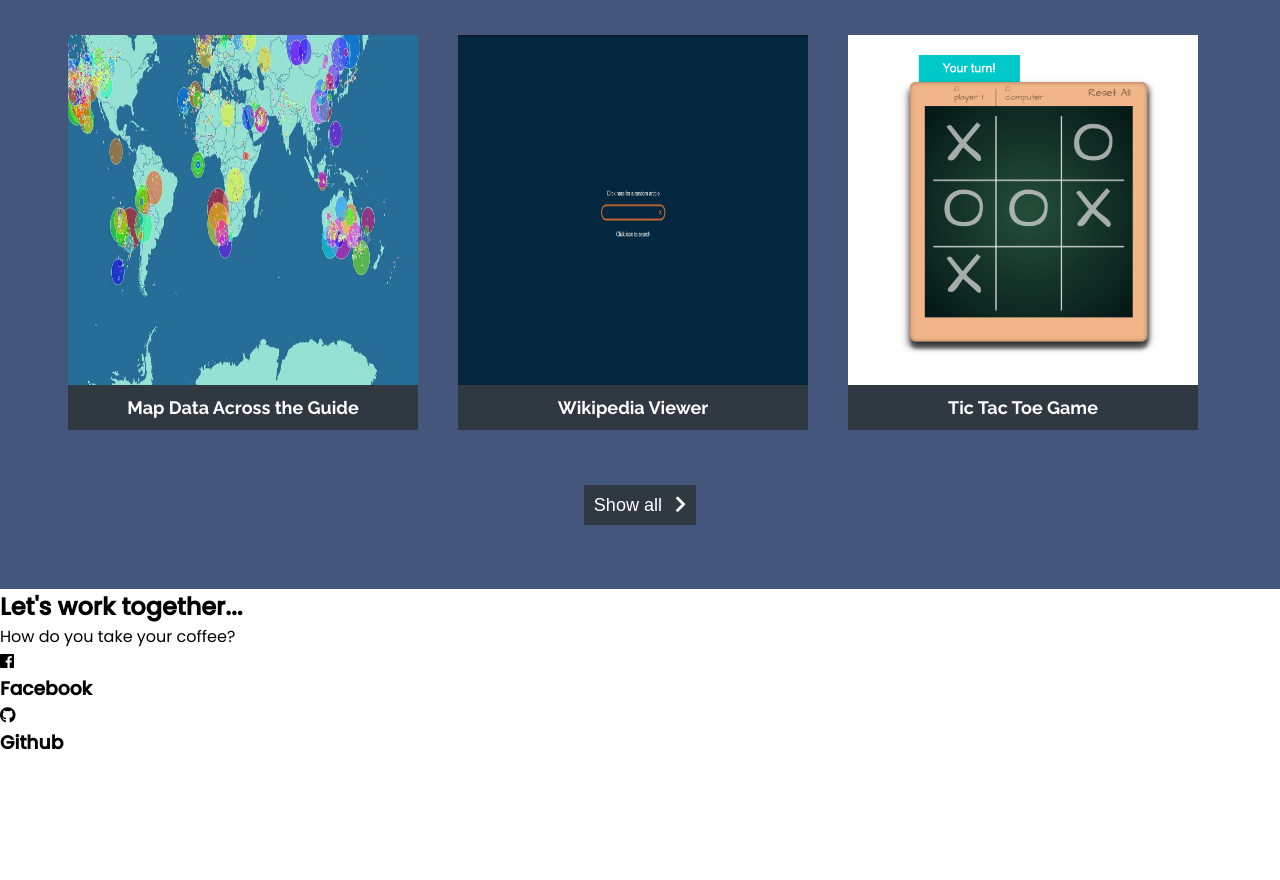
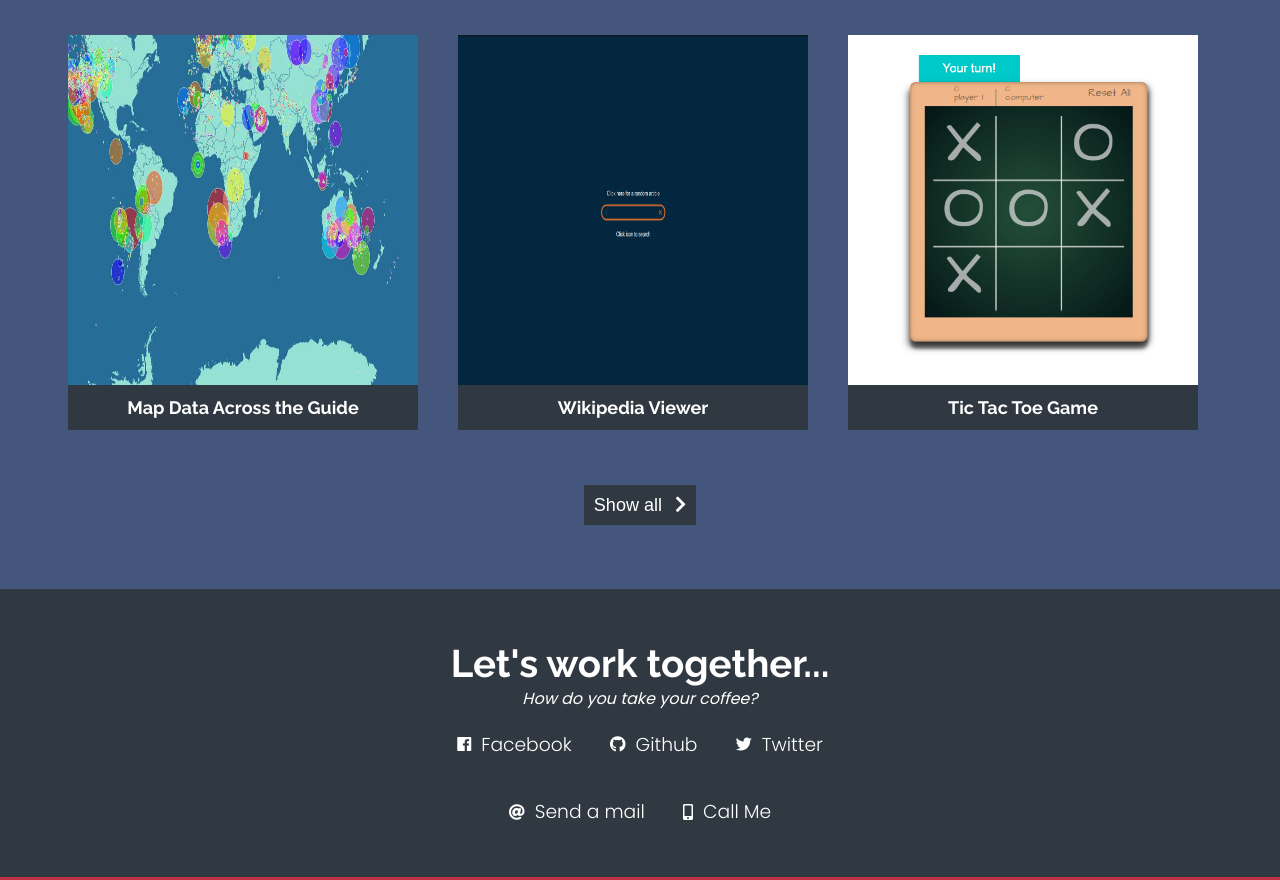
Before and after one commit to Brisa-Codes/Personal-Portfolio, a plain HTML site: page index.html in a window 1280 px wide. Shown: the part 1498-2378 px from the top of the page. Before the commit the page ends 2255 px from the top, so only its background shows below. Drawn offline with Linux system fonts and the light colour scheme.

Commit message:
Feat: Work Section

```diff
--- a/index.html
+++ b/index.html
@@ -73,12 +73,29 @@
             <p>How do you take your coffee?</p>
 
             <div class="socials">
-                <ul class="socials-item">
+                <div class="socials-item">
                     <i class="fab fa-facebook"></i>
                     <h3>Facebook</h3>
+                </div>
+                <div class="socials-item">
                     <i class="fab fa-github"></i>
                     <h3>Github</h3>
-                </ul>
+                </div>
+                <div class="socials-item">
+                    <i class="fab fa-twitter"></i>
+                    <h3>Twitter</h3>
+                </div>
+            </div>
+
+            <div class="socials">
+                <div class="socials-item">
+                    <i class="fas fa-at"></i>
+                    <h3>Send a mail</h3>
+                </div>
+                <div class="socials-item">
+                    <i class="fas fa-mobile-alt"></i>
+                    <h3>Call Me</h3>
+                </div>
 
             </div>
         </div>
--- a/styles.css
+++ b/styles.css
@@ -142,3 +142,48 @@ span {
     background: #be3144;
     font-size: 20px;
 }
+
+.work {
+    background: #303841;
+    padding: 2rem;
+    border-bottom: 3px solid #be3144;
+}
+
+.work h1 {
+    text-align: center;
+    font-size: 2.4rem;
+    color: #fff;
+    font-weight: 700;
+    font-family: 'Raleway', sans-serif;
+    padding-top: 1.2rem;
+}
+
+.work p {
+    color: #fff;
+    text-align: center;
+    font-style: italic;
+    font-size: 16px;
+}
+
+.socials {
+    display: flex;
+    justify-content: center;
+    flex-direction: row;
+}
+
+.socials .socials-item {
+    color: #fff;
+    display: flex;
+    justify-content: center;
+    padding: 1.2rem;
+}
+
+.socials .socials-item h3 {
+    font-weight: 300;
+}
+
+.socials .socials-item i {
+    display: flex;
+    align-items: center;
+    padding-right: 10px;
+}
```
